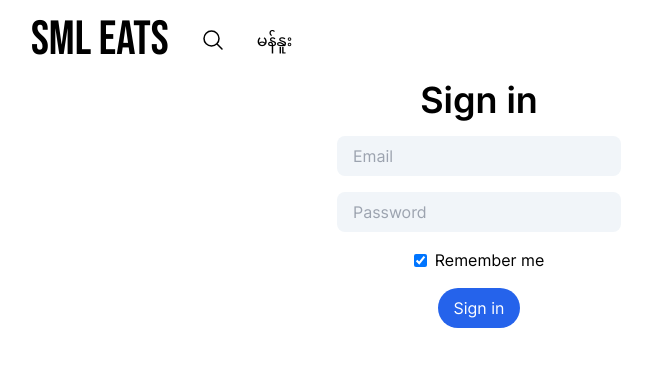
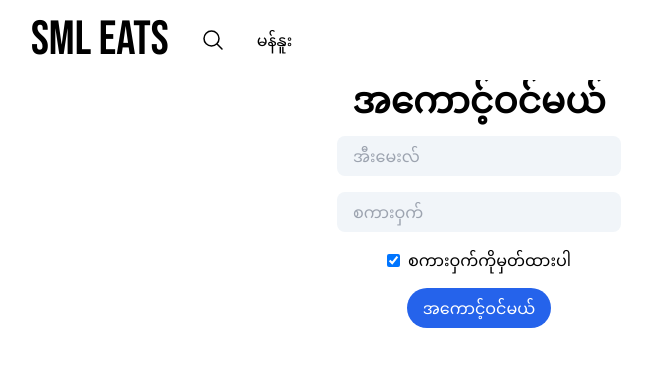
Before and after one commit to shamwela/sml-eats, a Next.js app in the folder apps/client/: page /signin in a window 1280 px wide. Shown: the top 366 px of the page, without its empty margins (161-813 px from the left). Built offline with nearby package versions, Linux system fonts and the light colour scheme.

Commit message:
Add translations for auth forms

```diff
--- a/apps/client/components/EmailInput.tsx
+++ b/apps/client/components/EmailInput.tsx
@@ -1,7 +1,13 @@
-const EmailInput = () => (
+import { useIsEnglish } from 'hooks/useIsEnglish'
+
+const EmailInput = () => {
+  const isEnglish = useIsEnglish()
+  const text = isEnglish ? 'Email' : 'အီးမေးလ်'
+
+  return (
     <input
-    placeholder='Email'
-    aria-label='Email'
+      placeholder={text}
+      aria-label={text}
       type='email'
       name='email'
       id='email'
@@ -16,5 +22,6 @@ const EmailInput = () => (
       data-cy='email'
     />
   )
+}
 
 export default EmailInput
--- a/apps/client/components/PasswordInput.tsx
+++ b/apps/client/components/PasswordInput.tsx
@@ -1,7 +1,13 @@
-const PasswordInput = () => (
+import { useIsEnglish } from 'hooks/useIsEnglish'
+
+const PasswordInput = () => {
+  const isEnglish = useIsEnglish()
+  const text = isEnglish ? 'Password' : 'စကားဝှက်'
+
+  return (
     <input
-    placeholder='Password'
-    aria-label='Password'
+      placeholder={text}
+      aria-label={text}
       type='password'
       name='password'
       id='password'
@@ -14,5 +20,6 @@ const PasswordInput = () => (
       data-cy='password'
     />
   )
+}
 
 export default PasswordInput
--- a/apps/client/pages/signin.tsx
+++ b/apps/client/pages/signin.tsx
@@ -4,14 +4,16 @@ import axios from 'utilities/axios'
 import { useCheckIfSignedIn } from 'hooks/useCheckIfSignedIn'
 import { useRouter } from 'next/router'
 import toast from 'react-hot-toast'
-import { type AxiosResponse } from 'axios'
 import EmailInput from 'components/EmailInput'
 import PasswordInput from 'components/PasswordInput'
 import FormContainer from 'components/FormContainer'
+import { useIsEnglish } from 'hooks/useIsEnglish'
 
 const SignIn = () => {
   useCheckIfSignedIn()
   const router = useRouter()
+  const isEnglish = useIsEnglish()
+  const title = isEnglish ? 'Sign in' : 'အကောင့်ဝင်မယ်'
 
   const handleSubmit = async (event: FormEvent<HTMLFormElement>) => {
     event.preventDefault()
@@ -25,10 +27,9 @@ const SignIn = () => {
     const password = target.password.value
     const remember = target.remember.checked
 
-    let signInPromise: Promise<AxiosResponse<any, any>>
     let sessionId: string
     try {
-      signInPromise = axios.post('/auth/signin', { email, password })
+      const signInPromise = axios.post('/auth/signin', { email, password })
 
       toast.promise(signInPromise, {
         loading: 'Signing in',
@@ -60,9 +61,9 @@ const SignIn = () => {
 
   return (
     <>
-      <Head title='Sign in' />
+      <Head title={title} />
       <FormContainer>
-        <h1>Sign in</h1>
+        <h1>{title}</h1>
         <form
           onSubmit={handleSubmit}
           className='flex flex-col gap-y-4 items-center'
@@ -77,11 +78,13 @@ const SignIn = () => {
               id='remember'
               defaultChecked
             />
-            <label htmlFor='remember'>Remember me</label>
+            <label htmlFor='remember'>
+              {isEnglish ? 'Remember me' : 'စကားဝှက်ကိုမှတ်ထားပါ'}
+            </label>
           </div>
 
           <button type='submit' data-cy='sign-in-button'>
-            Sign in
+            {title}
           </button>
         </form>
       </FormContainer>
--- a/apps/client/pages/signup.tsx
+++ b/apps/client/pages/signup.tsx
@@ -8,10 +8,14 @@ import toast from 'react-hot-toast'
 import EmailInput from 'components/EmailInput'
 import PasswordInput from 'components/PasswordInput'
 import FormContainer from 'components/FormContainer'
+import { useIsEnglish } from 'hooks/useIsEnglish'
 
 const SignUp = () => {
   useCheckIfSignedIn()
   const router = useRouter()
+  const isEnglish = useIsEnglish()
+  const title = isEnglish ? 'Sign up' : 'အကောင့်ဖွင့်မယ်'
+  const nameText = isEnglish ? 'Name' : 'နာမည်'
 
   const handleSubmit = async (event: FormEvent<HTMLFormElement>) => {
     event.preventDefault()
@@ -56,16 +60,16 @@ const SignUp = () => {
 
   return (
     <>
-      <Head title='Sign up' />
+      <Head title={title} />
       <FormContainer>
-        <h1>Sign up</h1>
+        <h1>{title}</h1>
         <form
           onSubmit={handleSubmit}
           className='flex flex-col gap-y-4 items-center'
         >
           <input
-            placeholder='Name'
-            aria-label='Name'
+            placeholder={nameText}
+            aria-label={nameText}
             type='text'
             name='name'
             id='name'
@@ -80,7 +84,7 @@ const SignUp = () => {
           />
           <EmailInput />
           <PasswordInput />
-          <button type='submit'>Sign up</button>
+          <button type='submit'>{title}</button>
         </form>
       </FormContainer>
     </>
```
Lines whose indentation alone changed are shown as unchanged.
